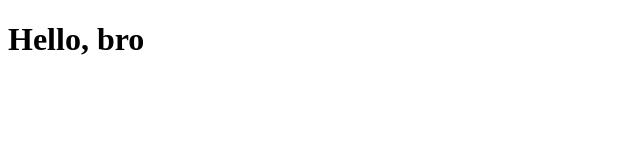
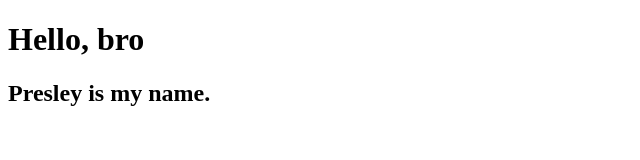
Before and after one commit to ireneuwishema-prog/collab-with-pres, a plain HTML site: page index.html in a window 1280 px wide. Shown: the whole page, without its empty margins (0-640 px from the left). Drawn offline with Linux system fonts and the light colour scheme.

Commit message:
Add Presley's changes

```diff
--- a/index.html
+++ b/index.html
@@ -7,5 +7,6 @@
 </head>
 <body>
     <h1>Hello, bro</h1>
+    <h2>Presley is my name.</h2>
 </body>
 </html>
```
